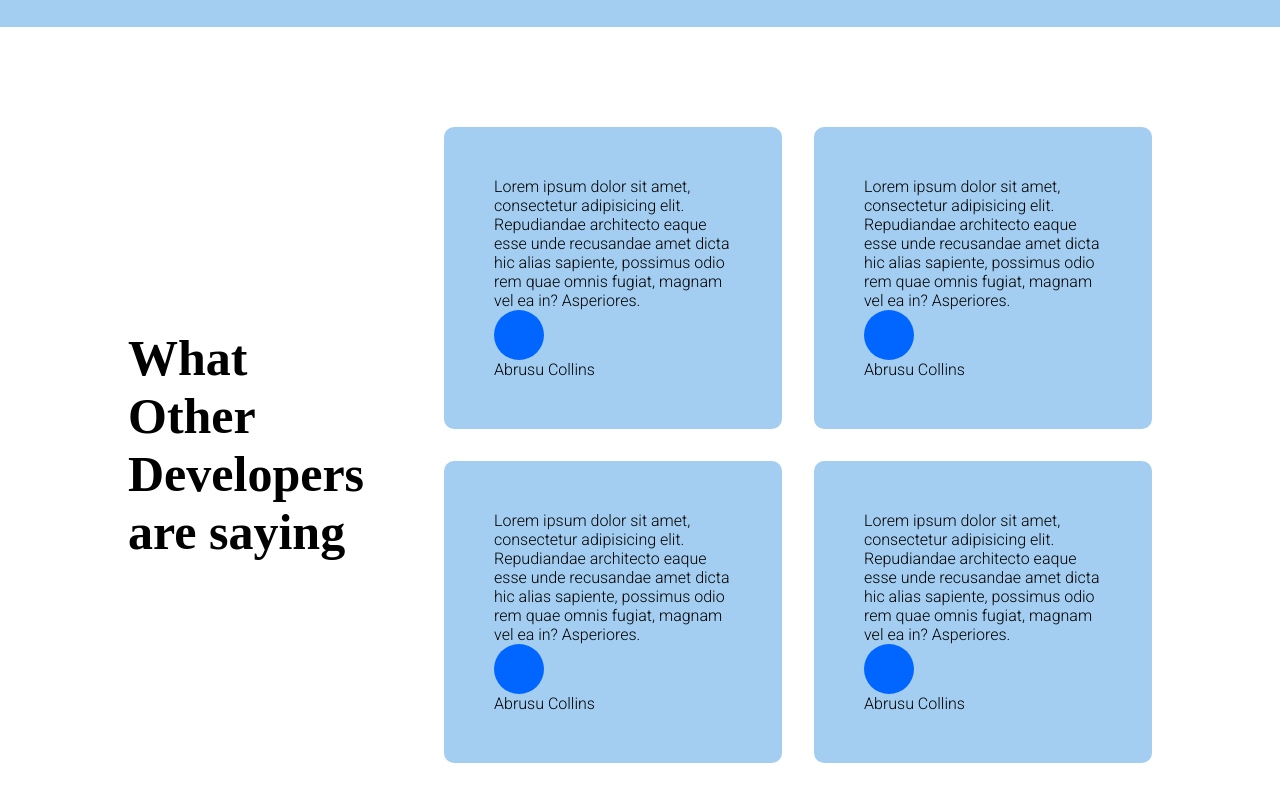
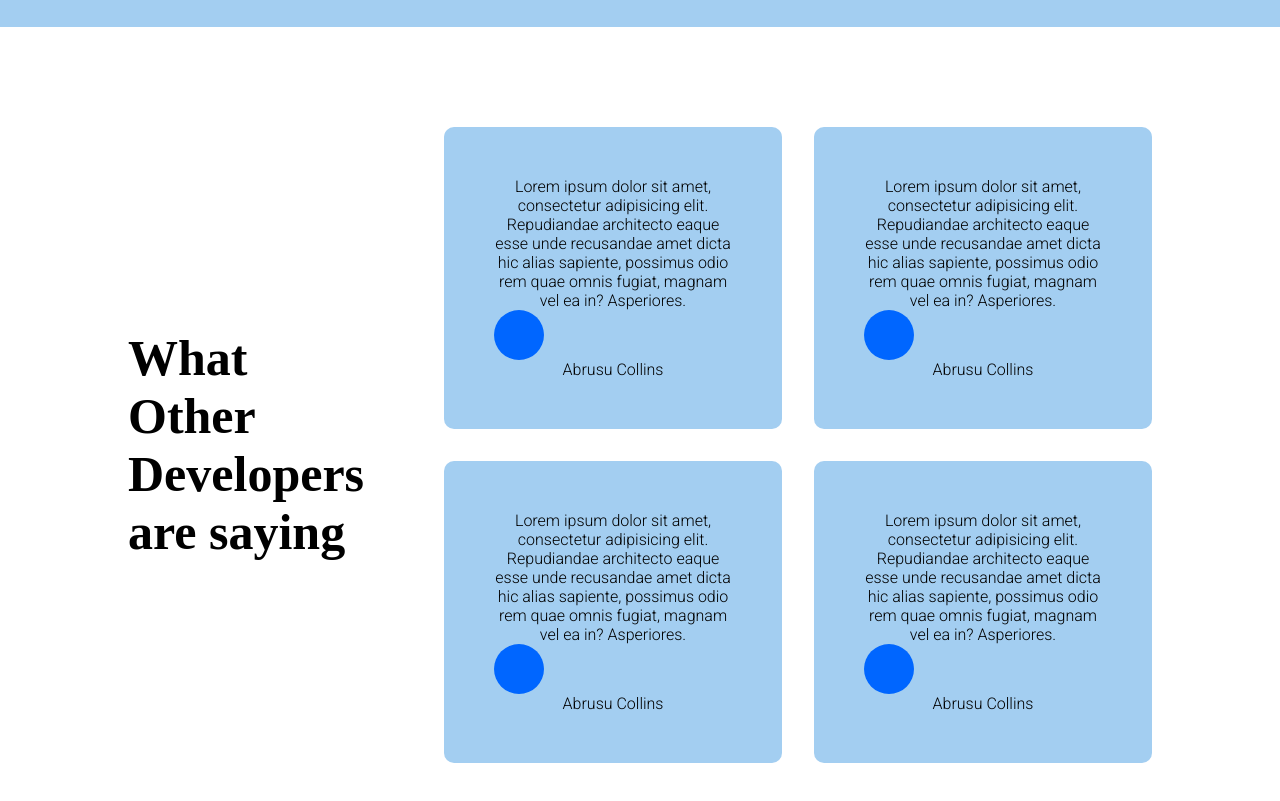
Before and after one commit to abrusu-collins/JS-Cheatsheet, a React (Create React App) app: page / in a window 1280 px wide. Shown: the part 1900-2701 px from the top of the page. Built offline with nearby package versions, Linux system fonts and the light colour scheme; a web font is replaced by a local one.

Commit message:
testimonial works

```diff
--- a/src/sass/_testimonies.scss
+++ b/src/sass/_testimonies.scss
@@ -20,11 +20,14 @@
       gap: 2rem;
       & .testimonial1,
       .testimonial2 {
+        text-align: center;
         background-color: $hero_background;
         padding: 50px;
         border-radius: 10px;
         & .profile {
+          text-align: center;
           & .image {
+            text-align: center;
             height: 50px;
             width: 50px;
             border-radius: 50%;
--- a/src/styles/index.css
+++ b/src/styles/index.css
@@ -204,12 +204,18 @@ span {
 }
 .testimonies .flex4 .flex2 .testimonial1,
 .testimonies .flex4 .flex2 .testimonial2 {
+  text-align: center;
   background-color: #a3cef1;
   padding: 50px;
   border-radius: 10px;
 }
+.testimonies .flex4 .flex2 .testimonial1 .profile,
+.testimonies .flex4 .flex2 .testimonial2 .profile {
+  text-align: center;
+}
 .testimonies .flex4 .flex2 .testimonial1 .profile .image,
 .testimonies .flex4 .flex2 .testimonial2 .profile .image {
+  text-align: center;
   height: 50px;
   width: 50px;
   border-radius: 50%;
```
